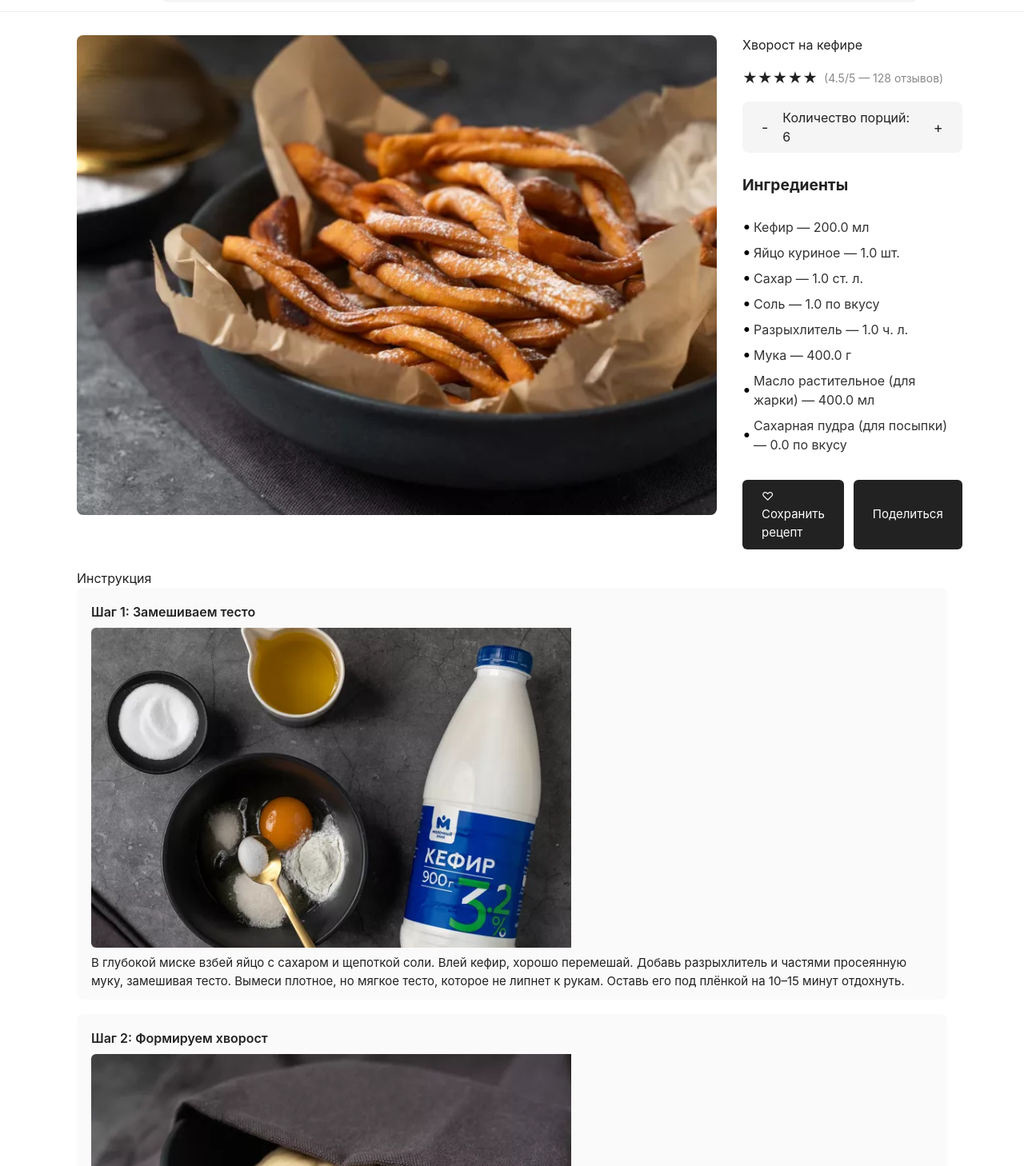
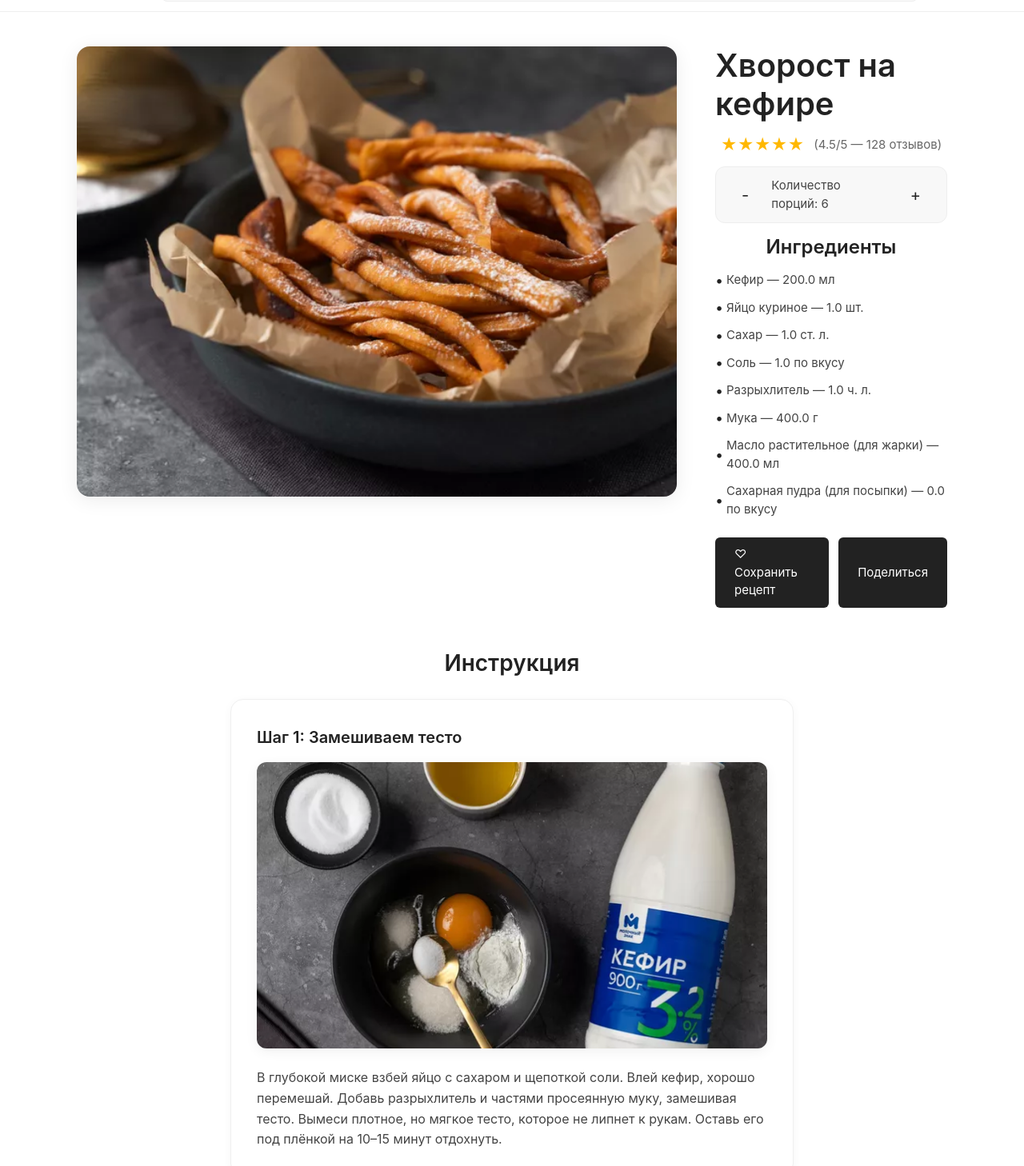
Before and after one commit to art-crazy/nom-nom-nom, a Next.js app: page /recepty/1 in a window 1280 px wide. Shown: the part 52-1510 px from the top of the page at 80% size. Built offline with nearby package versions, Linux system fonts and the light colour scheme; a web font is replaced by a local one.

Commit message:
Работа над страницей рецепта, изменения формата рецепта

```diff
--- a/src/app/recepty/[recipe_id]/RecipePage.module.scss
+++ b/src/app/recepty/[recipe_id]/RecipePage.module.scss
@@ -1,11 +1,11 @@
 .recipePage {
-  padding: 32px 96px 0 96px;
   margin: 64px 0;
+  padding: 46px 96px;
 }
 .topSection {
   display: flex;
-  gap: 32px;
-  margin-bottom: 24px;
+  gap: 48px;
+  margin-bottom: 48px;
 }
 .imageColumn {
   flex: 1.2;
@@ -14,33 +14,40 @@
   gap: 16px;
 }
 .mainImage {
-  border-radius: 8px;
+  border-radius: 16px;
   overflow: hidden;
   position: relative;
-  width: 800px;
-  height: 600px;
+  width: 750px;
+  box-shadow: 0 4px 24px rgba(0, 0, 0, 0.08);
 }
 .infoBlock {
   flex: 1;
   display: flex;
   flex-direction: column;
-  gap: 16px;
+  gap: 12px;
+  align-items: center;
+  h1 {
+    font-size: 2.5rem;
+    font-weight: 600;
+    line-height: 1.2;
+    margin: 0;
+  }
 }
 .rating {
   display: flex;
   align-items: center;
-  gap: 8px;
-  font-size: 18px;
+  gap: 12px;
+  font-size: 20px;
+  color: #FFB800;
 }
 .ratingText {
-  color: #888;
-  font-size: 14px;
+  color: #666;
+  font-size: 15px;
 }
 .servingsBlock {
   display: flex;
   align-items: center;
   gap: 10px;
-  margin-bottom: 10px;
 }
 .ingredientsTitle {
   font-size: 1.2rem;
@@ -57,7 +64,6 @@
 .actionBtns {
   display: flex;
   gap: 12px;
-  margin-top: 8px;
 }
 .saveBtn, .shareBtn {
   background: #222;
@@ -91,80 +97,126 @@
   font-size: 15px;
 }
 .instructions {
-  margin-bottom: 32px;
+  margin-bottom: 48px;
+  width: 100%;
+  display: flex;
+  flex-direction: column;
+  padding: 0 15vw;
+  h2 {
+    font-size: 1.75rem;
+    font-weight: 600;
+    margin-bottom: 24px;
+    color: #222;
+    text-align: center;
+  }
 }
 .step {
-  background: #fafafa;
-  border-radius: 8px;
-  padding: 18px 18px 12px 18px;
-  margin-bottom: 18px;
+  background: #fff;
+  border-radius: 16px;
+  padding: 32px;
+  margin-bottom: 24px;
+  box-shadow: 0 2px 12px rgba(0, 0, 0, 0.04);
+  border: 1px solid #f0f0f0;
 }
 .stepTitle {
   font-weight: 600;
-  margin-bottom: 8px;
+  font-size: 1.25rem;
+  margin-bottom: 16px;
+  color: #222;
 }
 .stepImage {
-  border-radius: 6px;
+  border-radius: 12px;
   overflow: hidden;
-  margin-bottom: 8px;
+  margin-bottom: 24px;
   position: relative;
   width: 100%;
-  height: 400px;
+  box-shadow: 0 4px 16px rgba(0, 0, 0, 0.06);
+}
+.image {
+  width: 100%;
+  aspect-ratio: 16/9;
 }
 .stepText {
-  font-size: 15px;
+  font-size: 16px;
+  line-height: 1.6;
+  color: #444;
 }
 .commentsSection {
-  margin-bottom: 32px;
+  max-width: 800px;
+  margin-bottom: 48px;
+
+  h2 {
+    font-size: 1.75rem;
+    font-weight: 600;
+    margin-bottom: 24px;
+    color: #222;
+  }
 }
 .commentInput {
   width: 100%;
-  min-height: 60px;
-  border-radius: 8px;
+  min-height: 80px;
+  border-radius: 12px;
   border: 1px solid #eee;
-  padding: 10px 14px;
-  margin-bottom: 8px;
+  padding: 16px;
+  margin-bottom: 16px;
   font-size: 15px;
+  resize: vertical;
+  transition: border-color 0.2s;
+
+  &:focus {
+    outline: none;
+    border-color: #222;
+  }
 }
 .postBtn {
   background: #222;
   color: #fff;
   border: none;
-  border-radius: 6px;
-  padding: 8px 24px;
+  border-radius: 8px;
+  padding: 12px 32px;
   font-size: 15px;
+  font-weight: 500;
   cursor: pointer;
-  margin-bottom: 18px;
+  transition: background-color 0.2s;
+  margin-bottom: 24px;
+
+  &:hover {
+    background: #333;
+  }
 }
 .comment {
   background: #fff;
-  border-radius: 8px;
-  padding: 14px 18px;
-  margin-bottom: 12px;
-  box-shadow: 0 1px 4px #eee;
+  border-radius: 12px;
+  padding: 24px;
+  margin-bottom: 16px;
+  box-shadow: 0 2px 12px rgba(0, 0, 0, 0.04);
+  border: 1px solid #f0f0f0;
 }
 .commentHeader {
   display: flex;
   align-items: center;
-  gap: 10px;
-  margin-bottom: 4px;
+  gap: 12px;
+  margin-bottom: 12px;
 }
 .avatar {
-  font-size: 22px;
+  font-size: 24px;
 }
 .userName {
   font-weight: 600;
+  color: #222;
 }
 .commentDate {
-  color: #aaa;
-  font-size: 13px;
+  color: #888;
+  font-size: 14px;
 }
 .commentText {
-  margin-bottom: 6px;
+  margin-bottom: 12px;
+  line-height: 1.5;
+  color: #444;
 }
 .commentActions {
   display: flex;
-  gap: 16px;
-  color: #888;
-  font-size: 15px;
+  gap: 20px;
+  color: #666;
+  font-size: 14px;
 }
--- a/src/app/recepty/[recipe_id]/page.tsx
+++ b/src/app/recepty/[recipe_id]/page.tsx
@@ -52,6 +52,7 @@ export default async function RecipePage({ params }: { params: { recipe_id: stri
             {step.image && (
               <div className={styles.stepImage}>
                 <Image
+                  className={styles.image}
                   src={step.image}
                   alt={`Шаг ${i + 1}: ${step.title}`}
                   width={600}
--- a/src/components/ServingsCalculator/ServingsCalculator.module.scss
+++ b/src/components/ServingsCalculator/ServingsCalculator.module.scss
@@ -1,25 +1,37 @@
 .servingsBlock {
   display: flex;
   align-items: center;
-  gap: 10px;
-  margin-bottom: 10px;
-  background: #f5f5f5;
-  border-radius: 8px;
-  padding: 8px 16px;
+  gap: 16px;
+  background: #f8f8f8;
+  border-radius: 12px;
+  padding: 12px 20px;
   width: fit-content;
+  border: 1px solid #eee;
+
   button {
     background: none;
     border: none;
-    font-size: 18px;
+    font-size: 20px;
     cursor: pointer;
-    padding: 0 8px;
+    padding: 4px 12px;
+    color: #222;
+    transition: color 0.2s;
+
+    &:hover {
+      color: #666;
+    }
+  }
+
+  span {
+    font-size: 15px;
+    color: #444;
   }
 }
 
 .ingredientsTitle {
-  font-size: 1.2rem;
-  font-weight: bold;
-  margin-bottom: 10px;
+  font-size: 1.5rem;
+  font-weight: 600;
+  color: #222;
 }
 
 .ingredientsList {
@@ -29,20 +41,21 @@
 }
 
 .ingredientsList li {
-  margin-bottom: 8px;
-  color: #333;
+  margin-bottom: 12px;
+  color: #444;
   position: relative;
   padding-left: 14px;
-
   display: flex;
   flex-direction: row;
   align-items: center;
+  font-size: 15px;
+  line-height: 1.5;
 
   &::before {
     content: "•";
     position: absolute;
     left: 0;
-    color: #000;
+    color: #222;
     font-size: 1.2em;
   }
 }
```
